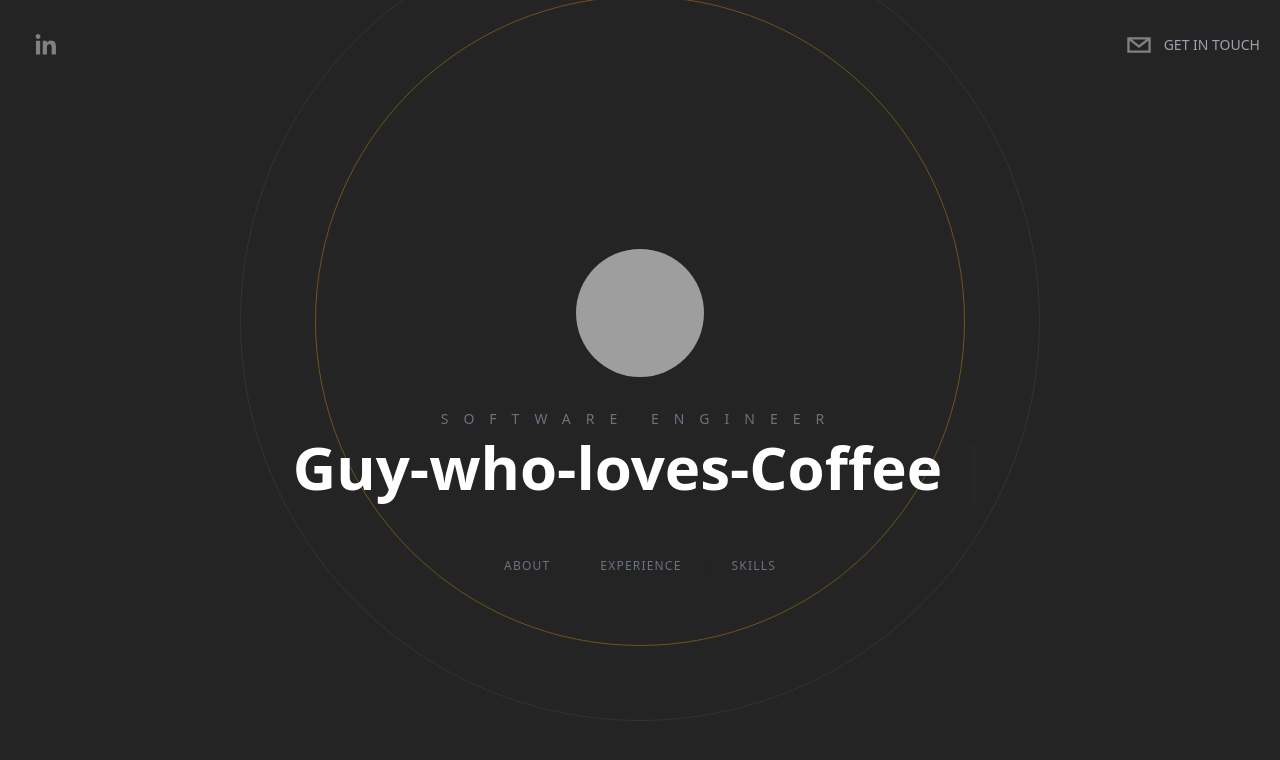
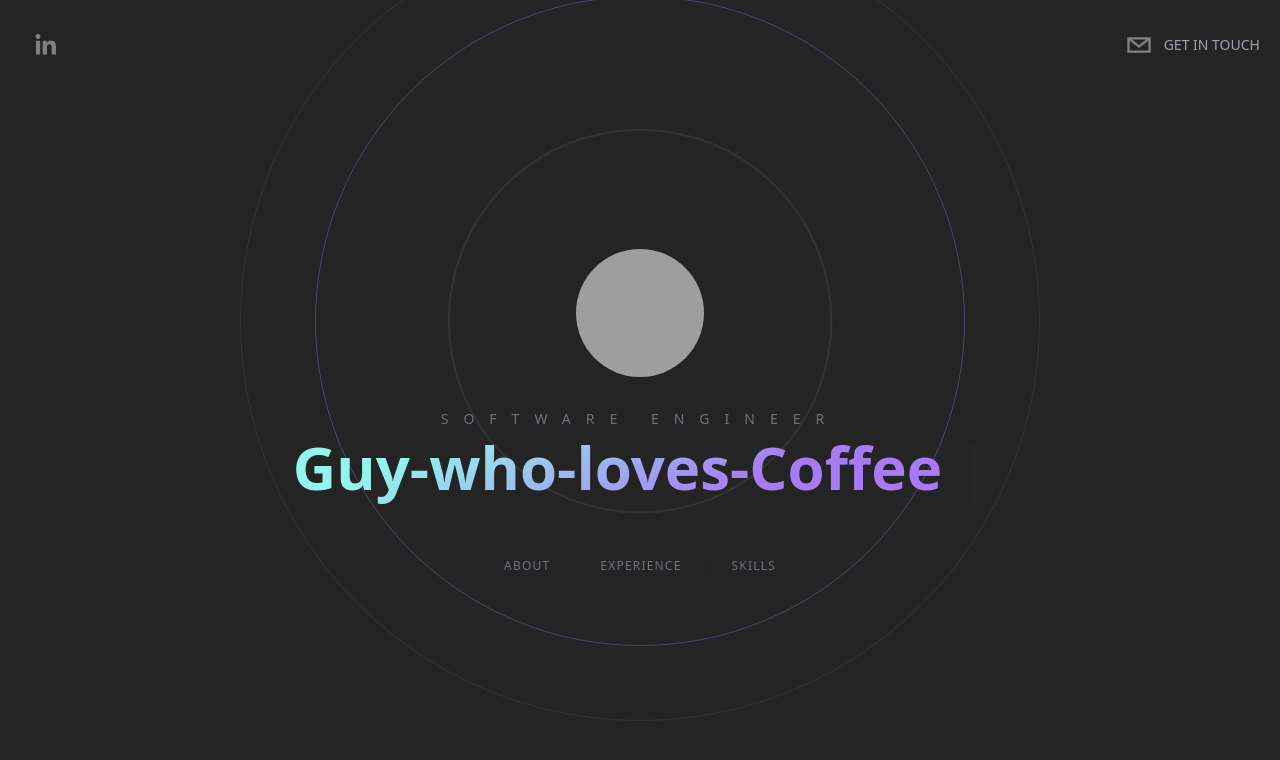
Before and after one commit to Cerebrovinny/portfolio_viniciuscardoso, a Next.js app: page / in a window 1280 px wide. Shown: the top 760 px of the page. Built offline with nearby package versions, Linux system fonts and the light colour scheme; grey boxes are pictures that could not be loaded.

Commit message:
update styles

```diff
--- a/components/About.tsx
+++ b/components/About.tsx
@@ -36,7 +36,7 @@ export default function About({}: Props) {
             <div className="space-y-10 px-0 md:px-10">
                 <h4 className="text-4xl font-semibold">
                     Here is a{" "}
-                    <span className="underline decoration-[#F7AB0A]/50">little</span>
+                    <span className="underline decoration-[#a77bf3]/50">little</span>
                     {" "}background</h4>
                 <p className="text-base">
                     I am a Software Engineer based in Sao Paulo, Brazil. I am currently contributing to
--- a/components/BackgroundCircles.tsx
+++ b/components/BackgroundCircles.tsx
@@ -18,13 +18,13 @@ export default function BackgroundCircles({}: Props) {
                 duration: 2.5,
             }}
             className="relative flex justify-center items-center">
-            {/*<div className="absolute border border-[#333333] rounded-full h-[200px] w-[200px] mt-52*/}
-            {/*animate-ping" />*/}
-            {/*<div className="rounded-full border border-[#333333] h-[300px] w-[300px] mt-52*/}
-            {/*animate-ping" />*/}
-            {/*<div className="rounded-full border border-[#333333] h-[500px] w-[500px] mt-52*/}
-            {/*animate-ping" />*/}
-            <div className="rounded-full border border-[#F7AB0A] opacity-20 h-[650px] w-[650px] mt-52
+            <div className="absolute border border-[#fff] rounded-full h-[200px] w-[200px] mt-52
+            animate-ping absolute" />
+            <div className="rounded-full border border-[#333333] h-[300px] w-[300px] mt-52
+            animate-ping absolute" />
+            <div className="rounded-full border border-[#333333] h-[500px] w-[500px] mt-52
+            animate-ping absolute" />
+            <div className="rounded-full border border-[#a77bf3] opacity-20 h-[650px] w-[650px] mt-52
             absolute animate-pulse"/>
             <div className="rounded-full border border-[#333333] h-[800px] w-[800px] mt-52
             absolute"/>
--- a/components/Hero.tsx
+++ b/components/Hero.tsx
@@ -27,8 +27,8 @@ export default function Hero({}: Props) {
                     Software Engineer
                 </h2>
                 <h1 className="text-5xl lg:text-6xl font-semibold px-10">
-                    <span className="mr-3">{text}</span>
-                    <Cursor cursorColor="#F7ABBA" />
+                    <span className="mr-3 text-gradient-copilot">{text}</span>
+                    <Cursor cursorColor="#a77bf3" />
                 </h1>
 
             </div>
--- a/components/Projects.tsx
+++ b/components/Projects.tsx
@@ -43,7 +43,7 @@ export default function Projects({}: Props) {
 
             <div className="space-y-10 px-0 md:px-10 max-w-6xl">
               <h4 className="text-4xl font-semibold text-center">
-                <span className="underline decoration-[#F7AB0A]/50">
+                <span className="underline decoration-[#a77bf3]/50">
                   Case Study {index + 1} of {projects.length}
                 </span>{" "}
                 Tesla clone
@@ -58,7 +58,7 @@ export default function Projects({}: Props) {
       </div>
 
       <div
-        className="w-full absolute top-[30%] bg-[#F7AB0A]/10 left-0 h-[500px]
+        className="w-full absolute top-[30%] bg-[#93f5ec]/10 left-0 h-[500px]
         -skew-y-12"
       />
     </motion.div>
--- a/components/WorkExperience.tsx
+++ b/components/WorkExperience.tsx
@@ -17,7 +17,7 @@ export default function WorkExperience({}: Props) {
             </h3>
 
             <div className="w-full flex space-x-5 overflow-x-scroll p-10 snap-x snap-mandatory
-            scrollbar scrollbar-track-gray-400/20 scrollbar-thumb-[#F7AB0A]/80">
+            scrollbar scrollbar-track-gray-400/20 scrollbar-thumb-[#a77bf3]/80">
                 <ExperienceCard />
                 <ExperienceCard />
                 <ExperienceCard />
--- a/pages/index.tsx
+++ b/pages/index.tsx
@@ -13,7 +13,7 @@ const Home: NextPage = () => {
   return (
     <div
       className="bg-[rgb(36,36,36)] text-white h-screen snap-y snap-mandatory
-    overflow-y-scroll overflow-x-hidden z-0 scrollbar scrollbar-track-gray-400/20 scrollbar-thumb-[#F7AB0A]/80"
+    overflow-y-scroll overflow-x-hidden z-0 scrollbar scrollbar-track-gray-400/20 scrollbar-thumb-[#a77bf3]/80"
     >
       <Head>
         <title>Vinicius Portfolio</title>
--- a/styles/globals.css
+++ b/styles/globals.css
@@ -5,6 +5,14 @@
 @layer components {
     .heroButton {
         @apply px-6 py-2 border border-[#242424] rounded-full uppercase text-xs
-        tracking-widest text-gray-500 transition-all hover:border-[#F7ABBA]/40 hover:text-[#F7ABBA]/40;
+        tracking-widest text-gray-500 transition-all hover:border-[#a77bf3]/40 hover:text-[#F7ABBA]/40;
+    }
+
+    .text-gradient-copilot {
+        background: -webkit-linear-gradient(300deg, #93f5ec 20%, #a77bf3 70%);
+        -webkit-background-clip: text;
+        background-clip: text;
+        -webkit-text-fill-color: transparent;
+        -webkit-box-decoration-break: clone;
     }
 }
```
